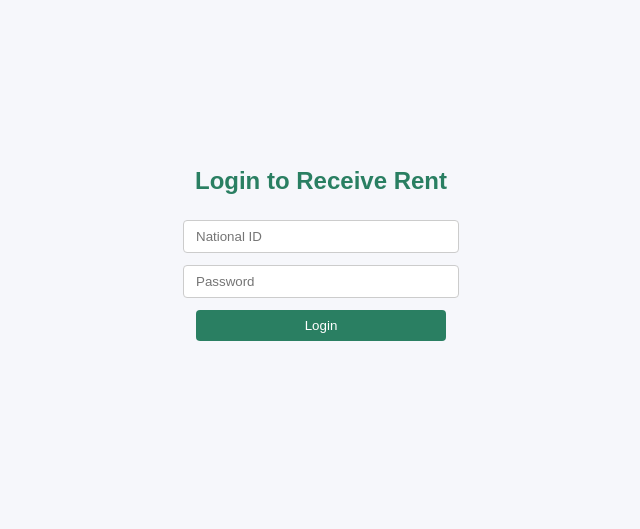
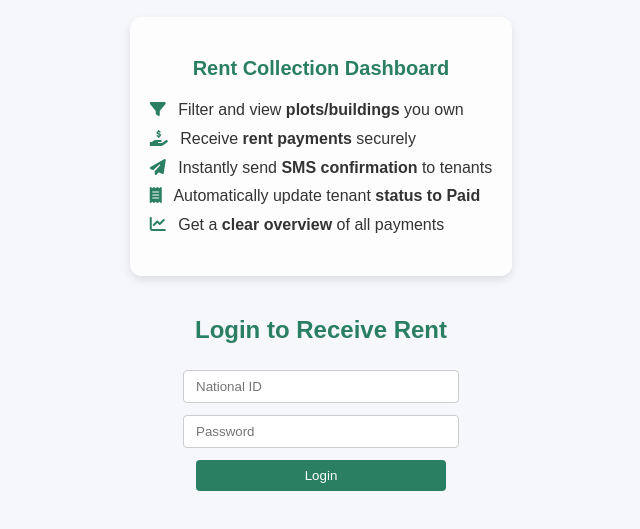
Before and after one commit to masomodigital/receive-rent-payment, a plain HTML site: page index.html in a window 1280 px wide. Shown: the part 169-698 px from the top of the page, without its empty margins (319-959 px from the left). Drawn offline with Linux system fonts and the light colour scheme.

Commit message:
Update index.html

```diff
--- a/index.html
+++ b/index.html
@@ -30,6 +30,21 @@
 </head>
 <body>
   <div id="loginDiv">
+    <!-- Add Font Awesome for icons (if not already included above) -->
+<link rel="stylesheet" href="https://cdnjs.cloudflare.com/ajax/libs/font-awesome/6.4.0/css/all.min.css">
+
+<!-- Rent Collection Features Section -->
+<div style="margin: 20px auto; max-width: 600px; padding: 20px; background: #ffffffcc; border-radius: 12px; box-shadow: 0 4px 10px rgba(0,0,0,0.1);">
+  <h3 style="color:#2a7f62; font-size: 20px; margin-bottom: 15px; text-align:center;">Rent Collection Dashboard</h3>
+  <ul style="list-style: none; padding-left: 0; color:#333; font-size: 16px; line-height: 1.8;">
+    <li><i class="fas fa-filter" style="color:#2a7f62; margin-right:8px;"></i> Filter and view <strong>plots/buildings</strong> you own</li>
+    <li><i class="fas fa-hand-holding-usd" style="color:#2a7f62; margin-right:8px;"></i> Receive <strong>rent payments</strong> securely</li>
+    <li><i class="fas fa-paper-plane" style="color:#2a7f62; margin-right:8px;"></i> Instantly send <strong>SMS confirmation</strong> to tenants</li>
+    <li><i class="fas fa-receipt" style="color:#2a7f62; margin-right:8px;"></i> Automatically update tenant <strong>status to Paid</strong></li>
+    <li><i class="fas fa-chart-line" style="color:#2a7f62; margin-right:8px;"></i> Get a <strong>clear overview</strong> of all payments</li>
+  </ul>
+</div>
+
     <h2>Login to Receive Rent</h2>
     <input type="text" id="nationalId" placeholder="National ID">
     <input type="password" id="password" placeholder="Password">
```
